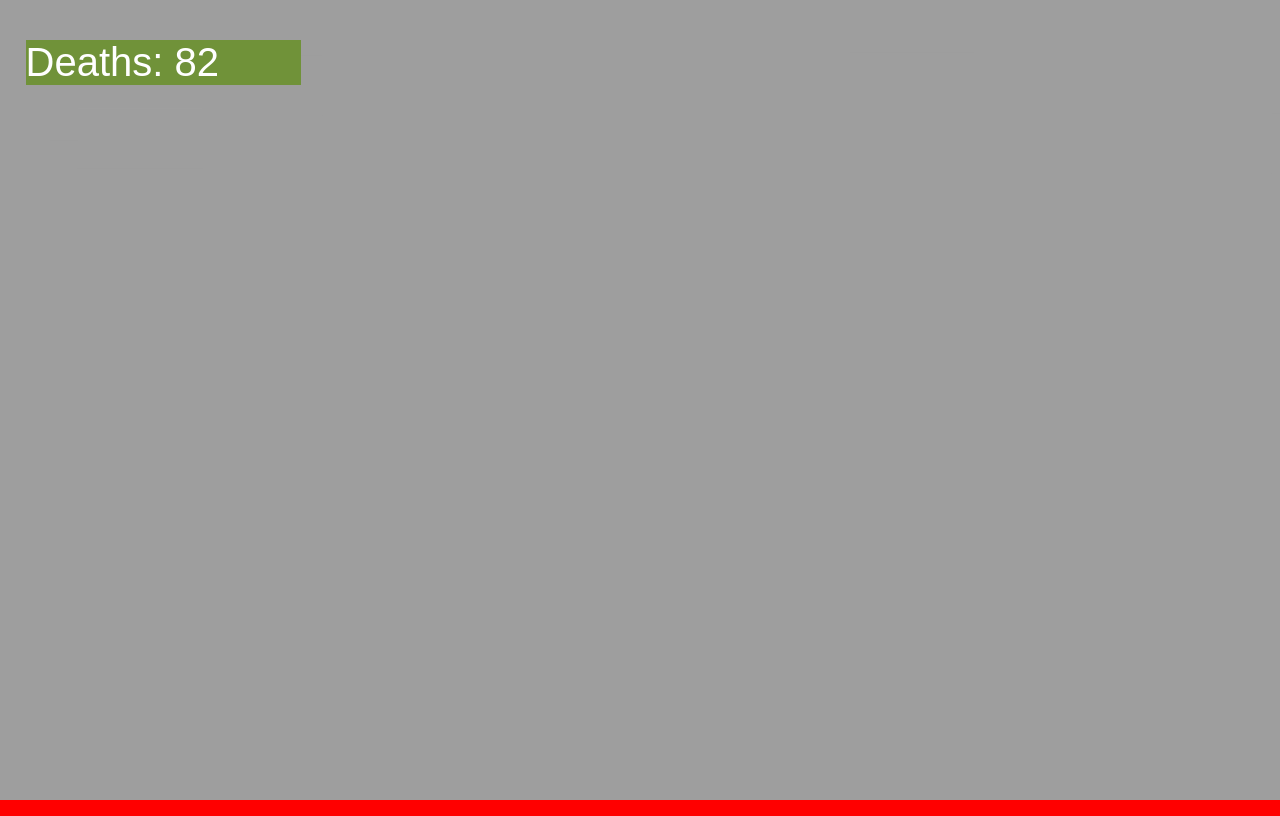
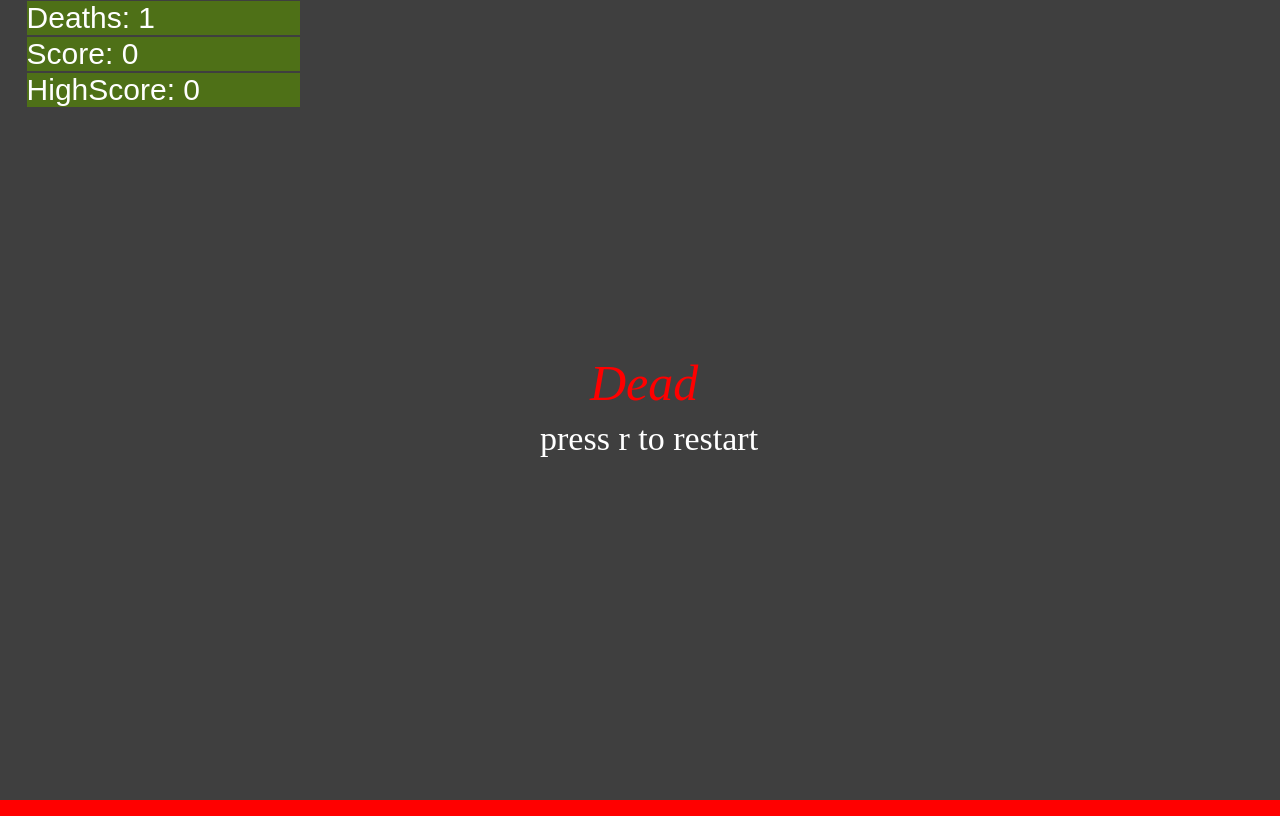
Before and after one commit to Bems-code/Bems-code.github.io, a plain HTML site: page fsd-projects/knock-off-dinousaur-game/index.html in a window 1280 px wide. Drawn offline with Linux system fonts and the light colour scheme.

Commit message:
NEW SCORE TRACKING UPDATE

```diff
--- a/fsd-projects/knock-off-dinousaur-game/behavior.js
+++ b/fsd-projects/knock-off-dinousaur-game/behavior.js
@@ -6,7 +6,7 @@ const bg = document.querySelector(".bg");
 const char = document.querySelector(".char");
 const obstacle = document.querySelector(".reset");
 const decor = document.querySelector(".decor");
-const gameData = document.querySelector(".game-data p");
+const gameData = document.querySelectorAll(".game-data p");
 const board = document.querySelector(".board");
 const canvas = board.querySelector("canvas");
 const rect = board.getBoundingClientRect();
@@ -24,8 +24,14 @@ const jumpPower = 23;
 const gravity = 0.982; // earth
 const floor = absHeight - 125;
 
+let interval;
+let deaths = 0;
+let alive = true;
+let score = 0;
+let highScore = 0;
+
 let x = absWidth;
-const step = 6;
+let step = 7;
 
 function getRandomInt(min, max) {
   const minCeiled = Math.ceil(min);
@@ -105,6 +111,39 @@ class spike extends box {
 
     if (this.right <= -this.width) {
       this.pos[0] = absWidth + this.width;
+      score += 1;
+      gameData[1].textContent = "Score: " + score;
+      if (highScore < score) {
+        highScore = score;
+        gameData[2].textContent = "Highscore: " + highScore;
+      }
+    }
+
+    if (this.bottom >= floor) {
+      this.velo[1] = 0;
+      this.pos[1] = floor - this.height / 2;
+    } else if (this.top <= 0) {
+      this.velo[1] *= -1;
+      this.pos[1] = this.height / 2;
+    }
+  }
+}
+
+class decoration extends box {
+  // add health logic later if time allows
+  constructor(Params) {
+    super(Params);
+  }
+
+  stepMovement() {
+    this.velo[0] += this.accel[0];
+    this.velo[1] += this.accel[1];
+
+    this.pos[0] += this.velo[0];
+    this.pos[1] += this.velo[1];
+
+    if (this.right <= -this.width) {
+      this.pos[0] = absWidth + this.width;
     }
 
     if (this.bottom >= floor) {
@@ -168,8 +207,8 @@ const plrParams = new params(
 );
 const obstacleParams = new params(
   obstacle,
-  75,
-  150,
+  50,
+  125,
   [absWidth, absHeight],
   [-step, 0],
   [0, 0],
@@ -185,25 +224,31 @@ const decorParams = new params(
 const plr = new box(plrParams);
 const decorList = [];
 const obstacleList = [];
-let posSum = 310;
-for (let i = 0; i < 5; i += 1) {
-  let obstacle = new spike(obstacleParams);
+let posSum = 360;
 
-  obstacle.pos = [obstacle.pos[0] + posSum * i, obstacle.pos[1]];
-  obstacleList.push(obstacle);
+for (let i = 0; i < 4; i += 1) {
+  obstacleList.push(new spike(obstacleParams));
+}
+for (let i = 0; i < 25; i += 1) {
+  decorList.push(new decoration(decorParams));
 }
 
-for (let i = 0; i < 25; i += 1) {
-  let decor = new spike(decorParams);
+function death() {
+  clearInterval(interval);
+  ctx.beginPath();
+  ctx.rect(0, 0, absWidth, absHeight);
+  ctx.fillStyle = `hsla(0, 0%, 0%, 0.60)`;
+  ctx.fill();
+  ctx.closePath();
 
-  decor.pos = [
-    decor.pos[0] + getRandomInt(120, 500) * i,
-    decor.pos[1] + 50 * Math.sin(posSum * i),
-  ];
-  decorList.push(decor);
+  ctx.font = "italic 50px Papyrus";
+  ctx.fillStyle = "red";
+  ctx.fillText("Dead", halfWidth - 50, halfHeight);
+
+  ctx.font = " 34px Papyrus";
+  ctx.fillStyle = "white";
+  ctx.fillText("press r to restart", halfWidth - 100, halfHeight + 50);
 }
-
-let Deaths = 0;
 
 // Draw order very important
 function globalTick() {
@@ -229,22 +274,50 @@ function globalTick() {
     if (obstacle.bottom < plr.top || obstacle.top > plr.bottom) {
       continue;
     }
-    Deaths += 1;
-    gameData.textContent = "Deaths: " + Deaths;
+    deaths += 1;
+    gameData[0].textContent = "Deaths: " + deaths;
+
+    alive = false;
     // KILLLLLLLL
   }
+
+  if (alive) {
+    return;
+  }
+  death();
 }
 
 function init() {
-  setInterval(globalTick, 16);
+  alive = true;
+  score = 0;
+  plr.velo[1] = 0;
+  plr.pos[1] = floor - plr.height / 2;
+  gameData[1].textContent = "Score: " + score;
 
-  document.addEventListener("keydown", function (event) {
-    if (event.key !== "w" || plr.velo[1] !== 0) {
-      return;
-    }
+  for (let i = 0; i < decorList.length; i++) {
+    const decor = decorList[i];
+    decor.pos = [
+      decorParams.pos[0] + getRandomInt(120, 500) * i,
+      decorParams.pos[1] + 50 * Math.sin(posSum * i),
+    ];
+  }
 
-    plr.velo[1] -= jumpPower;
-  });
+  for (let i = 0; i < obstacleList.length; i++) {
+    const obstacle = obstacleList[i];
+    obstacle.pos = [obstacleParams.pos[0] + posSum * i, obstacleParams.pos[1]];
+  }
+
+  interval = setInterval(globalTick, 16);
 }
 
+document.addEventListener("keydown", function (event) {
+  if (event.key === "w" && plr.velo[1] === 0) {
+    plr.velo[1] -= jumpPower;
+  }
+
+  if (event.key === "r" && !alive) {
+    init();
+  }
+});
+
 init();
--- a/fsd-projects/knock-off-dinousaur-game/index.html
+++ b/fsd-projects/knock-off-dinousaur-game/index.html
@@ -32,14 +32,18 @@
 
     .game-data {
       position: absolute;
+      display: flex;
+      flex-direction: column;
       left: 2%;
       width: 275px;
-      height: 40px;
+      height: 400px;
     }
 
     .game-data p {
+      margin: 1px;
+      padding: 0px;
       color: white;
-      font-size: 40px;
+      font-size: 30px;
       white-space: nowrap;
       overflow: hidden;
       text-overflow: ellipsis;
@@ -57,6 +61,8 @@
   <div class='board'>
     <div class='game-data'>
       <p> Deaths: 0</p>
+      <p> Score: 0</p>
+      <p> HighScore: 0</p>
     </div>
     <canvas></canvas>
     <img hidden class='decor'
```
